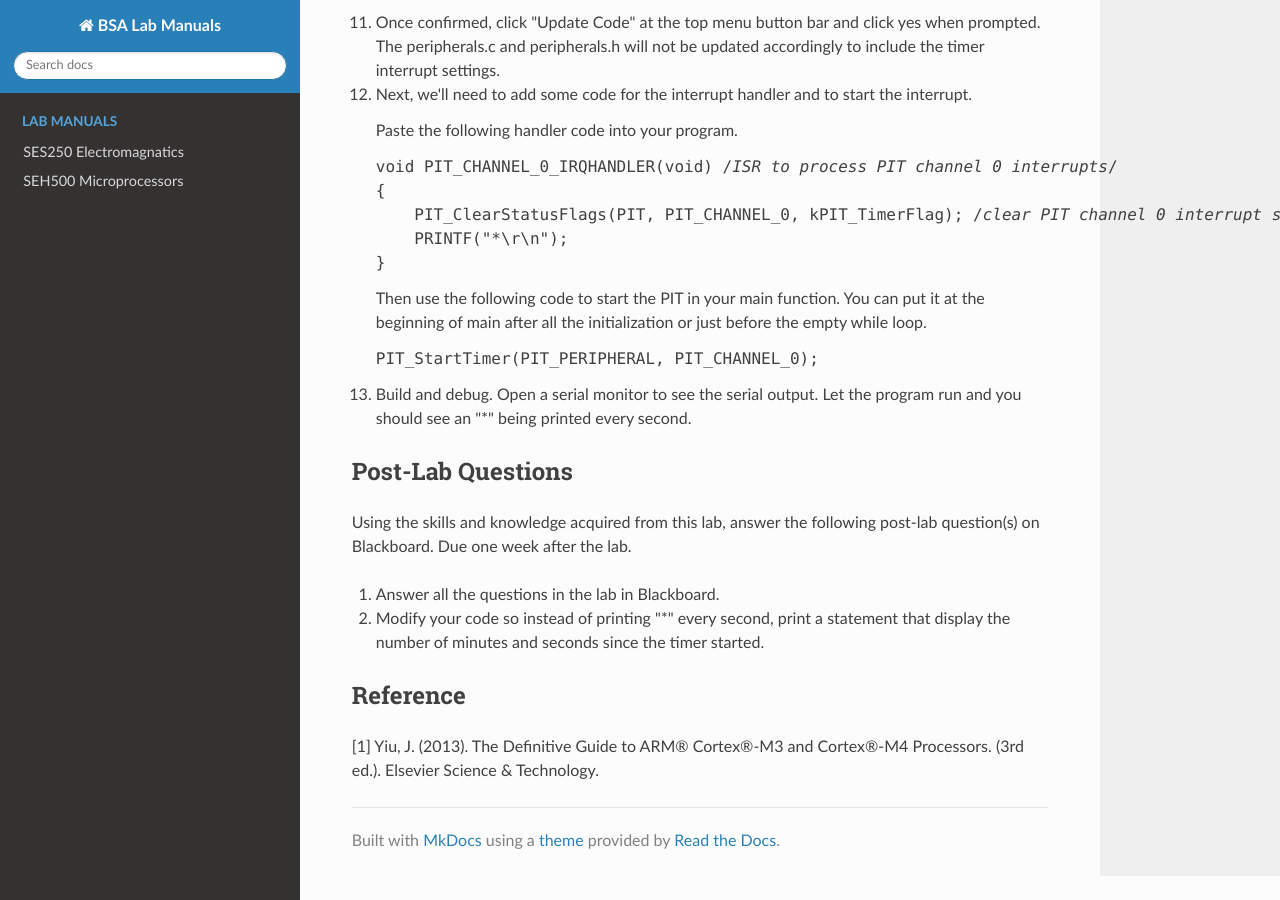
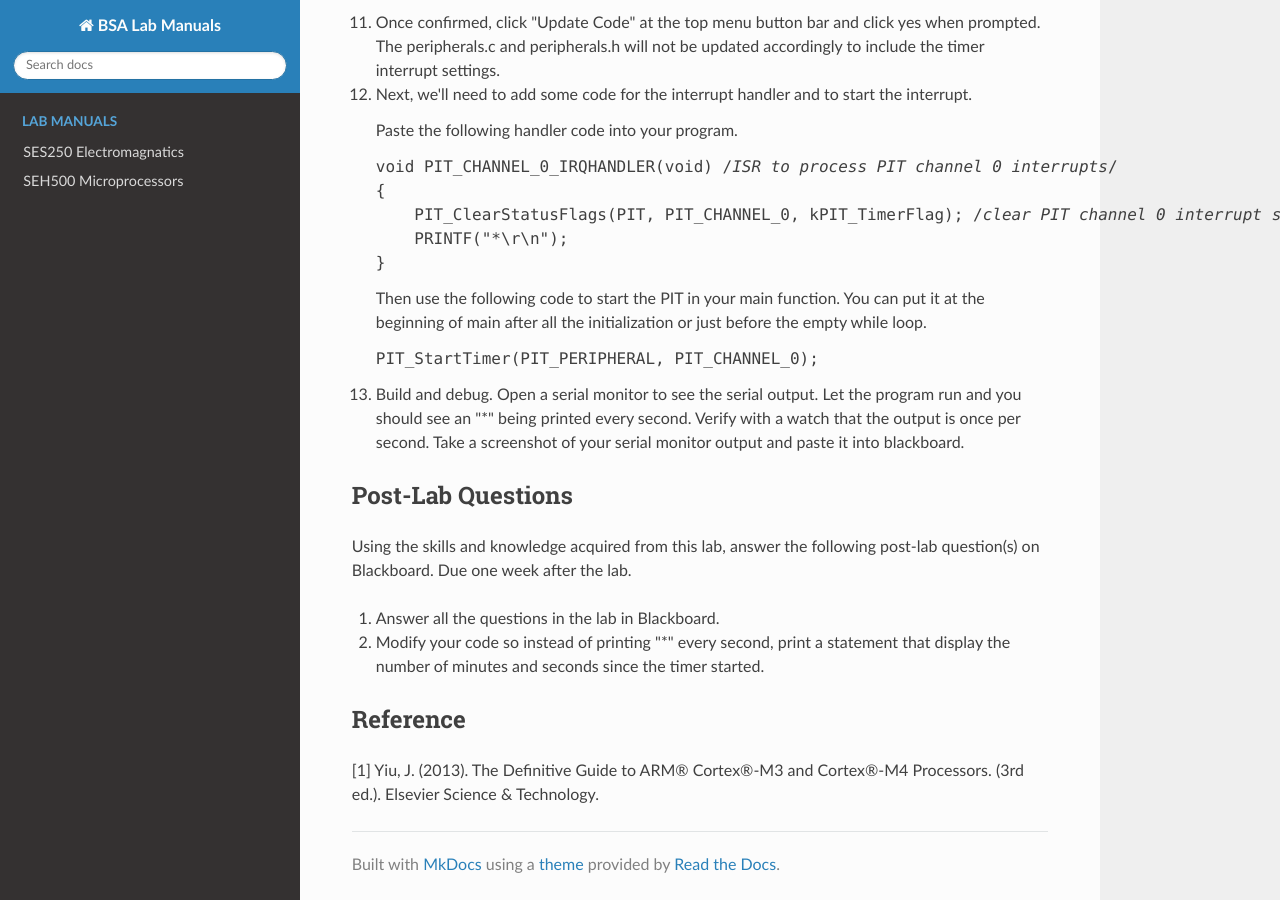
Before and after one commit to Seneca-BSA/bsa, an MkDocs documentation site: the page built from docs/seh500/lab6.md, in a window 1280 px wide and 900 px high, scrolled down 3430 px. Built offline with MkDocs 1.6.1, drawn with Linux system fonts in a browser that asks for light colours; nearby versions of some CDN libraries.

Commit message:
updated lab6

```diff
--- a/docs/seh500/lab6.md
+++ b/docs/seh500/lab6.md
@@ -106,7 +106,7 @@ Similar to the previous lab.
     PIT_StartTimer(PIT_PERIPHERAL, PIT_CHANNEL_0);
     </pre>
 
-1. Build and debug. Open a serial monitor to see the serial output. Let the program run and you should see an "*" being printed every second.
+1. Build and debug. Open a serial monitor to see the serial output. Let the program run and you should see an "*" being printed every second. Verify with a watch that the output is once per second. Take a screenshot of your serial monitor output and paste it into blackboard.
 
 ## Post-Lab Questions
 
```
